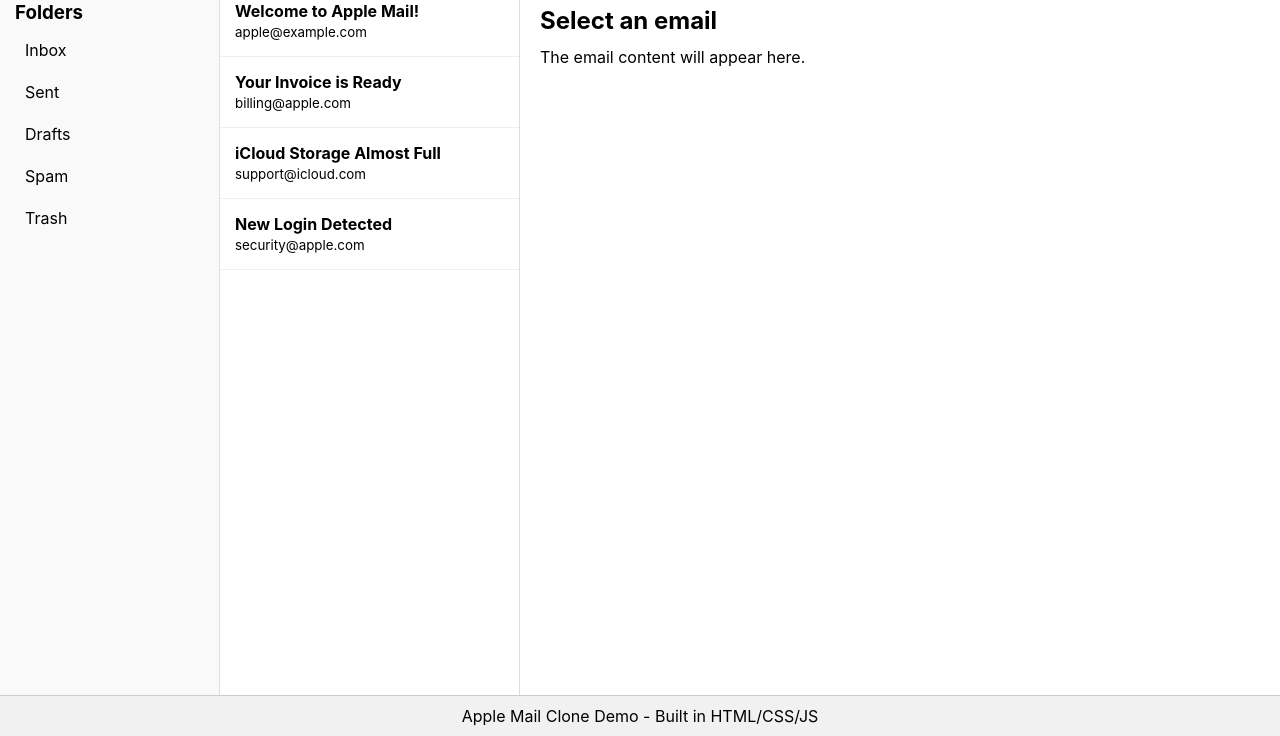
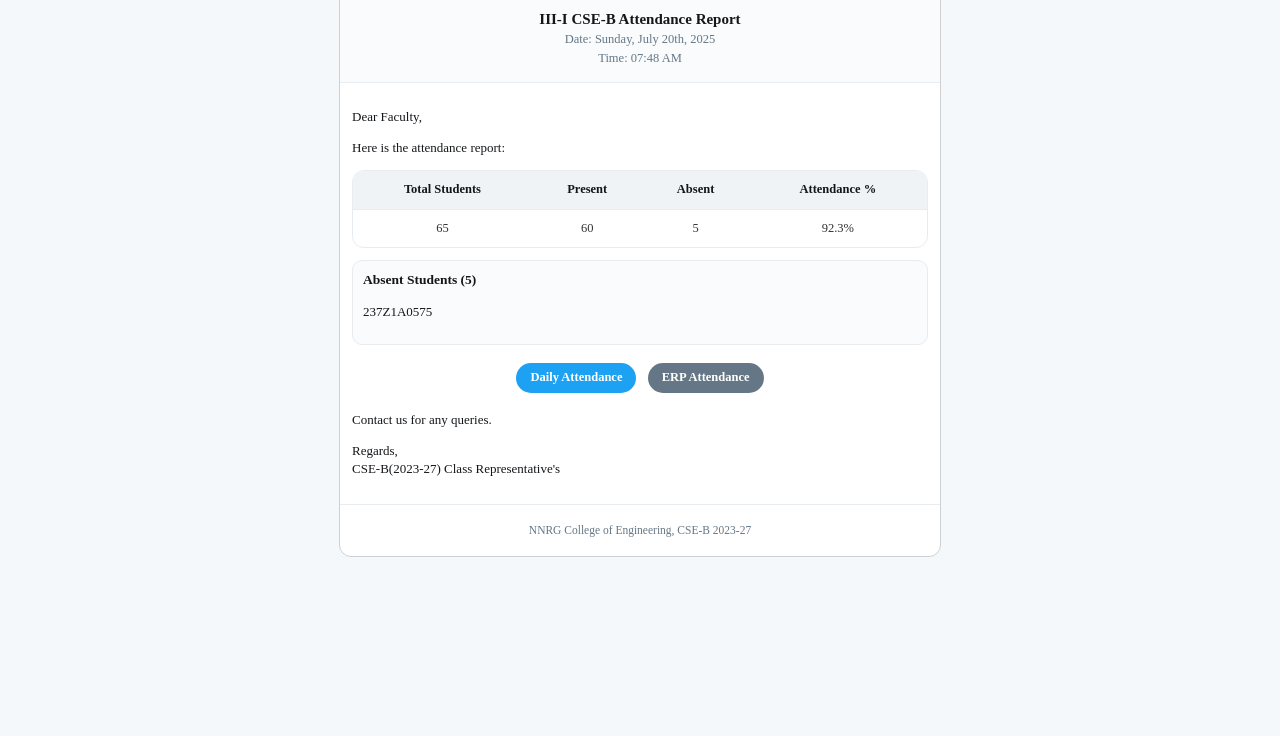
Before and after one commit to nnrgeduin-hyd/mail-templetes, a plain HTML site: page index.html in a window 1280 px wide. Shown: the part 64-800 px from the top of the page. Drawn offline with Linux system fonts and the light colour scheme.

Commit message:
Update index.html

```diff
--- a/index.html
+++ b/index.html
@@ -2,184 +2,216 @@
 <html lang="en">
 <head>
     <meta charset="UTF-8">
-  <title>Apple Mail Clone</title>
+    <meta name="viewport" content="width=device-width, initial-scale=1.0">
+    <title>Attendance Report</title>
     <style>
-    * {
-      box-sizing: border-box;
+        body {
+            font-family: franklin gothic;
             margin: 0;
             padding: 0;
-      font-family: -apple-system, BlinkMacSystemFont, "Segoe UI", Roboto, Helvetica, Arial, sans-serif;
+            background-color: #f5f8fa;
+            font-size: 13px;
+        }
+        .container {
+            max-width: 600px;
+            margin: 10px auto;
+            background-color: #ffffff;
+            border-radius: 12px;
+            border: 1px solid #cdcfd1;
+            overflow: hidden;
+        }
+        .header {
+            text-align: center;
+            padding: 10px;
+            border-bottom: 1px solid #e6ecf0;
+        }
+        .header img {
+            max-width: 90px;
+            height: auto;
         }
 
-    body {
-      height: 100vh;
-      display: flex;
-      flex-direction: column;
+        /* Report title section */
+        .report-header {
+            text-align: center;
+            padding: 12px 10px;
+            background: #f9fbfc;
+            border-bottom: 1px solid #e6ecf0;
+        }
+        .report-header h2 {
+            margin: 0;
+            font-size: 15px;
+            font-weight: bold;
+            color: #14171a;
+        }
+        .report-header p {
+            margin: 4px 0;
+            font-size: 12.5px;
+            color: #657786;
         }
 
-    header {
-      background: #f1f1f1;
-      padding: 10px 20px;
-      font-size: 1.5rem;
-      font-weight: bold;
-      border-bottom: 1px solid #ccc;
+        .content {
+            padding: 12px;
+            color: #14171a;
+            font-size: 13px;
+            line-height: 1.4;
         }
 
-    .container {
-      display: flex;
-      flex: 1;
+        /* Rounded Jio-style Table */
+        .report-table {
+            width: 100%;
+            border-collapse: separate;
+            border-spacing: 0;
+            margin-top: 10px;
+            font-size: 12.5px;
+            border: 1px solid #e6ecf0;
+            border-radius: 12px;
+            overflow: hidden;
+        }
+        .report-table thead {
+            background-color: #f0f3f5;
+        }
+        .report-table th {
+            text-align: center; /* Center align header */
+            padding: 10px;
+            color: #14171a;
+            font-weight: bold;
+            border-bottom: 1px solid #e6ecf0;
+        }
+        .report-table td {
+            text-align: center; /* Center align values */
+            padding: 10px;
+            color: #333;
+            border-bottom: 1px solid #f0f3f5;
+        }
+        .report-table tr:last-child td {
+            border-bottom: none;
+        }
+        .report-table tr:nth-child(even) {
+            background-color: #f9fbfc;
         }
 
-    .sidebar {
-      width: 220px;
-      background: #f9f9f9;
-      border-right: 1px solid #ddd;
-      padding: 15px;
+        /* Absent Section */
+        .absent-section {
+            margin-top: 12px;
+            padding: 10px;
+            background: #f9fbfc;
+            border: 1px solid #e6ecf0;
+            border-radius: 10px;
+        }
+        .absent-section h3 {
+            margin: 0 0 8px;
+            font-size: 13.5px;
+            font-weight: bold;
+            color: #14171a;
+        }
+        .absent-names {
+            font-size: 12.5px;
+            color: #333;
+            line-height: 1.5;
         }
 
-    .sidebar h3 {
-      margin-bottom: 10px;
+        /* Buttons */
+        .buttons {
+            text-align: center;
+            margin: 14px 0;
+        }
+        .x-button {
+            display: inline-block;
+            padding: 6px 14px;
+            margin: 4px;
+            text-decoration: none;
+            color: #ffffff;
+            background-color: #1da1f2;
+            border-radius: 16px;
+            font-size: 12.5px;
+            font-weight: bold;
+        }
+        .x-button.secondary {
+            background-color: #657786;
         }
 
-    .sidebar ul {
-      list-style: none;
+        /* Footer */
+        .footer {
+            text-align: center;
+            padding: 8px;
+            font-size: 11.5px;
+            color: #657786;
+            border-top: 1px solid #e6ecf0;
+        }
+		@media (max-width: 600px) {
+            .container {
+                margin: 5px;
+            }
+            .x-button {
+                display: block;
+                margin: 6px auto;
+                width: 70%;
+            }
         }
 
-    .sidebar li {
-      margin: 10px 0;
-      cursor: pointer;
-      padding: 6px 10px;
-      border-radius: 4px;
-    }
-
-    .sidebar li:hover {
-      background-color: #e0e0e0;
-    }
-
-    .mail-list {
-      width: 300px;
-      border-right: 1px solid #ddd;
-      overflow-y: auto;
-    }
-
-    .mail-item {
-      padding: 15px;
-      border-bottom: 1px solid #eee;
-      cursor: pointer;
-      transition: background 0.2s;
-    }
-
-    .mail-item:hover {
-      background-color: #f0f0f0;
-    }
-
-    .mail-item.selected {
-      background-color: #d0e0ff;
-    }
-
-    .mail-preview {
-      flex: 1;
-      padding: 20px;
-      overflow-y: auto;
-    }
-
-    .mail-preview h2 {
-      margin-bottom: 10px;
-    }
-
-    .mail-preview p {
-      line-height: 1.6;
-    }
-
-    footer {
-      padding: 10px;
-      text-align: center;
-      background: #f1f1f1;
-      border-top: 1px solid #ccc;
-    }
     </style>
 </head>
 <body>
-  <header>📧 Apple Mail</header>
-
     <div class="container">
-    <div class="sidebar">
-      <h3>Folders</h3>
-      <ul>
-        <li>Inbox</li>
-        <li>Sent</li>
-        <li>Drafts</li>
-        <li>Spam</li>
-        <li>Trash</li>
-      </ul>
+        <!-- College Logo -->
+        <div class="header">
+            <img src="https://via.placeholder.com/100x30?text=College+Logo" alt="College Logo">
         </div>
 
-    <div class="mail-list" id="mailList">
-      <!-- Mail items will be added by JS -->
+        <!-- Report Header (Class, Date, Time) -->
+        <div class="report-header">
+            <h2>III-I CSE-B Attendance Report</h2>
+            <p>Date: Sunday, July 20th, 2025</p>
+            <p>Time: 07:48 AM</p>
         </div>
 
-    <div class="mail-preview" id="mailPreview">
-      <h2>Select an email</h2>
-      <p>The email content will appear here.</p>
+        <!-- Email Content -->
+        <div class="content">
+            <p>Dear Faculty,</p>
+            <p>Here is the attendance report:</p>
+
+            <!-- Jio-style Rounded Table -->
+            <table class="report-table">
+                <thead>
+                    <tr>
+                        <th>Total Students</th>
+                        <th>Present</th>
+                        <th>Absent</th>
+                        <th>Attendance %</th>
+                    </tr>
+                </thead>
+                <tbody>
+                    <tr>
+                        <td>65</td>
+                        <td>60</td>
+                        <td>5</td>
+                        <td>92.3%</td>
+                    </tr>
+                </tbody>
+            </table>
+
+            <!-- Absent Students Section -->
+            <div class="absent-section">
+                <h3>Absent Students (5)</h3>
+                <p class="absent-rollnumbers">
+                    237Z1A0575
+                </p>
+            </div>
+
+            <!-- Buttons -->
+            <div class="buttons">
+                <a href="[Insert Daily Attendance Sheet Link]" class="x-button">Daily Attendance</a>
+                <a href="[Insert ERP Attendance Sheet Link]" class="x-button secondary">ERP Attendance</a>
+            </div>
+
+            <p>Contact us for any queries.</p>
+            <p>Regards,<br>CSE-B(2023-27) Class Representative's</p>
+        </div>
+
+        <!-- Footer -->
+        <div class="footer">
+            <p>NNRG College of Engineering, CSE-B 2023-27</p>
         </div>
     </div>
-
-  <footer>Apple Mail Clone Demo - Built in HTML/CSS/JS</footer>
-
-  <script>
-    const mails = [
-      {
-        subject: "Welcome to Apple Mail!",
-        sender: "apple@example.com",
-        content: "Thank you for using Apple Mail. This is your first message. Enjoy a fast, clean interface and smooth experience."
-      },
-      {
-        subject: "Your Invoice is Ready",
-        sender: "billing@apple.com",
-        content: "Your invoice for July 2025 is ready. Please review it at your earliest convenience. Thank you for choosing Apple."
-      },
-      {
-        subject: "iCloud Storage Almost Full",
-        sender: "support@icloud.com",
-        content: "Your iCloud storage is almost full. Consider upgrading your plan to continue storing photos, documents, and more."
-      },
-      {
-        subject: "New Login Detected",
-        sender: "security@apple.com",
-        content: "A new login to your Apple ID was detected from Hyderabad, India. If this wasn't you, please secure your account."
-      }
-    ];
-
-    const mailListEl = document.getElementById("mailList");
-    const mailPreviewEl = document.getElementById("mailPreview");
-
-    function loadMails() {
-      mails.forEach((mail, index) => {
-        const item = document.createElement("div");
-        item.className = "mail-item";
-        item.innerHTML = `
-          <strong>${mail.subject}</strong><br>
-          <small>${mail.sender}</small>
-        `;
-        item.addEventListener("click", () => {
-          document.querySelectorAll(".mail-item").forEach(el => el.classList.remove("selected"));
-          item.classList.add("selected");
-          showMail(index);
-        });
-        mailListEl.appendChild(item);
-      });
-    }
-
-    function showMail(index) {
-      const mail = mails[index];
-      mailPreviewEl.innerHTML = `
-        <h2>${mail.subject}</h2>
-        <p><strong>From:</strong> ${mail.sender}</p>
-        <p>${mail.content}</p>
-      `;
-    }
-
-    loadMails();
-  </script>
 </body>
 </html>
```
Lines whose indentation alone changed are shown as unchanged.
